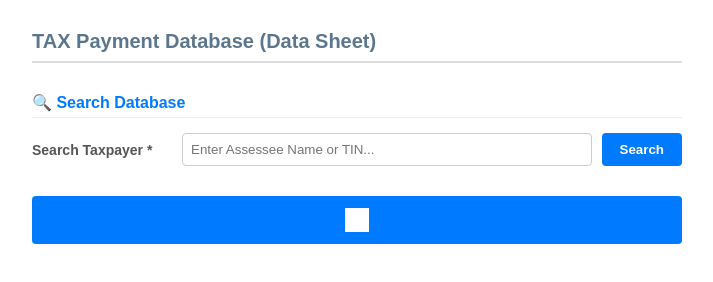
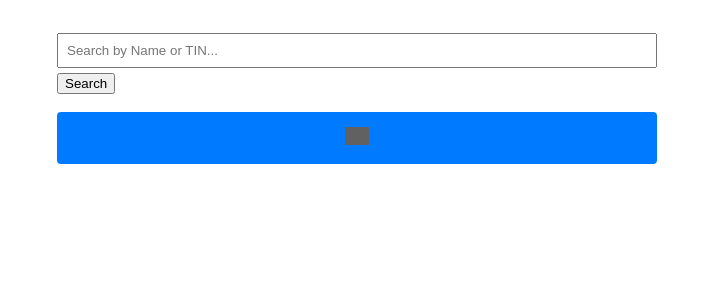
Before and after one commit to allentanvir/tax-search, a plain HTML site: page index.html in a window 1280 px wide. Shown: the whole page, without its empty margins (283-996 px from the left). Drawn offline with Linux system fonts and the light colour scheme; grey boxes are pictures that could not be loaded.

Commit message:
Update index.html

```diff
--- a/index.html
+++ b/index.html
@@ -2,82 +2,59 @@
 <html lang="en">
 <head>
     <meta charset="UTF-8">
-    <meta name="viewport" content="width=device-width, initial-scale=1.0">
-    <title>TAX Payment Database</title>
+    <title>TAX Database</title>
     <style>
-        body { font-family: Arial, sans-serif; background-color: #ffffff; margin: 0; padding: 30px; color: #555555; }
-        .container { max-width: 650px; margin: 0 auto; }
-        .page-title { font-size: 20px; color: #5c768d; border-bottom: 2px solid #ddd; padding-bottom: 8px; margin-bottom: 25px; font-weight: bold; }
-        .section-title { font-size: 16px; color: #007bff; margin-top: 30px; margin-bottom: 15px; border-bottom: 1px solid #eee; padding-bottom: 5px; font-weight: bold; }
-
-        /* সার্চ সেকশন ডিজাইন */
-        .search-row { display: flex; align-items: center; margin-bottom: 20px; }
-        .search-row label { width: 150px; font-size: 14px; font-weight: bold; }
-        .input-group { display: flex; flex: 1; gap: 10px; }
-        input, textarea, select { width: 100%; padding: 8px; border: 1px solid #ccc; border-radius: 4px; }
-        .btn-search { background-color: #007bff; color: white; border: none; padding: 6px 18px; border-radius: 4px; cursor: pointer; font-weight: bold; }
-
-        /* নীল বাটন ডিজাইন - শুধুমাত্র আইকনসহ */
-        .collapsible-header {
-            background-color: #007bff;
-            margin-top: 30px;
-            padding: 12px 15px;
-            cursor: pointer;
-            border-radius: 4px;
-            display: flex;
-            justify-content: center; /* আইকনটি মাঝখানে আনার জন্য */
-            align-items: center;
-        }
-        .collapsible-header:hover { background-color: #0056b3; }
-
-        /* আপনার আইকনটির স্টাইল */
-        .upload-icon { width: 24px; height: 24px; filter: brightness(0) invert(1); }
-
-        /* ফর্ম এরিয়া (আগের মতোই থাকবে) */
-        .collapsible-content { display: none; border: 1px solid #007bff; border-top: none; padding: 20px; background-color: #fff; }
-        .btn-submit { background-color: #28a745; color: white; border: none; padding: 12px; width: 100%; margin-top: 15px; font-weight: bold; cursor: pointer; }
+        body { font-family: sans-serif; padding: 20px; }
+        .container { max-width: 600px; margin: auto; }
+        /* নীল বাটন স্টাইল */
+        .collapsible-header { background: #007bff; color: white; padding: 15px; cursor: pointer; text-align: center; border-radius: 4px; }
+        /* আপলোড আইকন (এন্ড্রয়েড স্টাইল) */
+        .upload-icon { width: 24px; filter: invert(1); }
+        /* ফর্ম এবং সার্চ বক্স */
+        #inputFormContainer { display: none; padding: 15px; border: 1px solid #007bff; border-top: none; }
+        input { width: 100%; padding: 8px; margin: 5px 0; box-sizing: border-box; }
+        .btn-submit { background: #28a745; color: white; border: none; padding: 10px; width: 100%; cursor: pointer; }
     </style>
 </head>
 <body>
 
 <div class="container">
-    <div class="page-title">TAX Payment Database (Data Sheet)</div>
+    <input type="text" id="searchInput" placeholder="Search by Name or TIN...">
+    <button onclick="searchData()">Search</button>
+    <div id="resultArea"></div>
 
-    <div class="section-title">🔍 Search Database</div>
-    <div class="search-row">
-        <label>Search Taxpayer *</label>
-        <div class="input-group">
-            <input type="text" id="searchInput" placeholder="Enter Assessee Name or TIN...">
-            <button class="btn-search" onclick="searchFromSheet()">Search</button>
-        </div>
+    <br>
+
+    <div class="collapsible-header" onclick="toggleForm()">
+        <img src="https://cdn-icons-png.flaticon.com/512/3024/3024500.png" class="upload-icon">
     </div>
 
-    <div class="collapsible-header" onclick="toggleInputForm()">
-        <img src="https://cdn-icons-png.flaticon.com/512/126/126467.png" class="upload-icon" alt="Upload">
-    </div>
-
-    <div id="inputFormContainer" class="collapsible-content">
-        <form id="inputForm" onsubmit="insertToSheet(event)">
-            <table>
-                <tr><td>Serial No *:</td><td><input type="text" id="inSl" required></td></tr>
-                <tr><td>Assessee Name *:</td><td><input type="text" id="inName" required></td></tr>
-                <tr><td>Tin *:</td><td><input type="text" id="inTin" required></td></tr>
-                </table>
+    <div id="inputFormContainer">
+        <form id="dataForm">
+            <input type="text" id="serial" placeholder="Serial No">
+            <input type="text" id="name" placeholder="Assessee Name">
+            <input type="text" id="tin" placeholder="TIN">
+            <input type="text" id="mobile" placeholder="Mobile">
+            <input type="text" id="zone" placeholder="Zone">
             <button type="submit" class="btn-submit">Save Data</button>
         </form>
     </div>
 </div>
 
 <script>
-    // ফর্ম টগল করার ফাংশন
-    function toggleInputForm() {
-        const container = document.getElementById("inputFormContainer");
-        container.style.display = (container.style.display === "block") ? "none" : "block";
+    // টগল লজিক
+    function toggleForm() {
+        var f = document.getElementById("inputFormContainer");
+        f.style.display = (f.style.display === "block") ? "none" : "block";
     }
 
-    // আপনার আগের সার্চ ও ইনসার্ট ফাংশনগুলো এখানে একইভাবে কাজ করবে
-    function searchFromSheet() { /* আপনার আগের সার্চ লজিক */ }
-    function insertToSheet(e) { e.preventDefault(); /* আপনার আগের সেভ লজিক */ }
+    // সার্চ লজিক
+    function searchData() {
+        var input = document.getElementById("searchInput").value;
+        if(!input) { alert("Enter search text"); return; }
+        // এখানে আপনার ডাটা ফেচিং লজিক বসবে
+        alert("Searching for: " + input);
+    }
 </script>
 
 </body>
```
